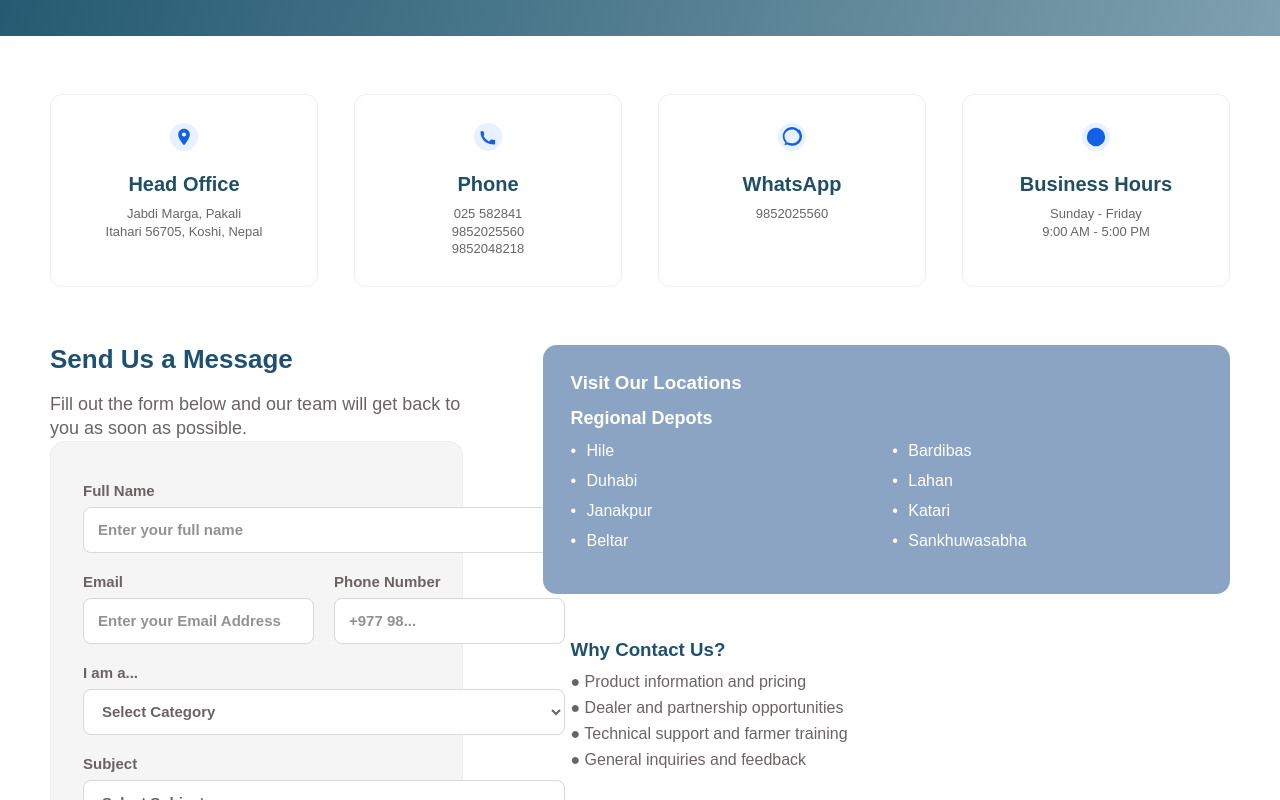
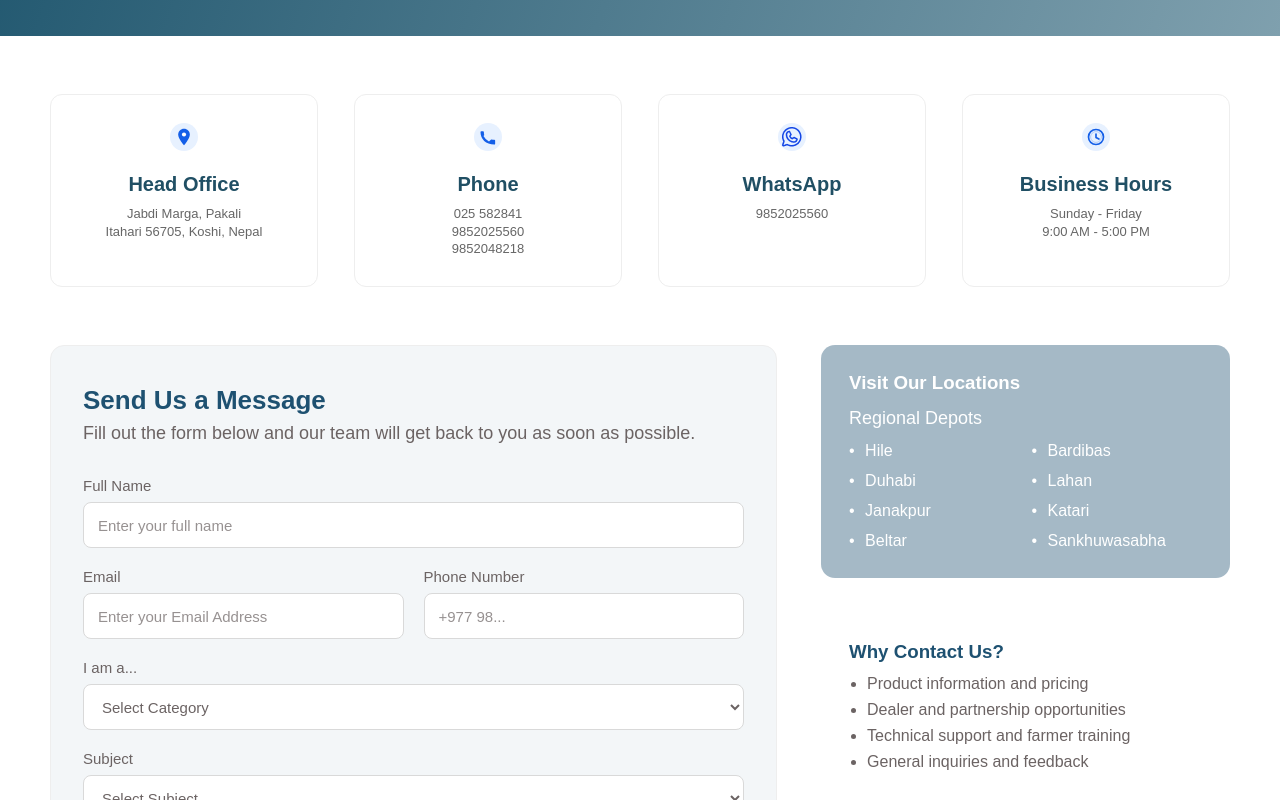
Before and after one commit to akritigiri3/SagarFeeds, a React (Vite) app in the folder frontend/: page /contact in a window 1280 px wide. Shown: the part 300-1100 px from the top of the page. Built offline with nearby package versions, Linux system fonts and the light colour scheme.

Commit message:
Contact Form updated successfully

```diff
--- a/frontend/src/App.css
+++ b/frontend/src/App.css
@@ -639,7 +639,7 @@ p {
 }
 
 .contact-aside article:first-child {
-  background: #8BA4C4 !important;
+  background: rgba(30, 81, 113, 0.4) !important;
   color: var(--white);
   border-radius: 14px !important;
 }
@@ -665,6 +665,33 @@ p {
 
 .contact-aside article:nth-child(2) {
   border-radius: 14px !important;
+}
+
+.contact-aside {
+  align-self: start;
+  justify-self: end;
+  display: flex;
+  flex-direction: column;
+  gap: 18px;
+  z-index: 1;
+}
+
+.contact-aside article {
+  max-width: 320px;
+}
+
+.contact-aside h3,
+.contact-form-section h2 {
+  font-weight: 800;
+}
+
+.contact-aside strong {
+  font-weight: 400;
+}
+
+.contact-aside ul {
+  margin: 0;
+  padding-left: 18px;
 }
 
 .network-band {
@@ -823,9 +850,23 @@ p {
 .contact-form-section {
   align-items: start;
   display: grid;
-  gap: 80px;
-  grid-template-columns: minmax(260px, 0.75fr) minmax(0, 1.25fr);
+  gap: 44px;
+  grid-template-columns: minmax(460px, 1.6fr) minmax(360px, 0.9fr);
   padding-top: 0;
+}
+
+.contact-left {
+  min-width: 0;
+}
+
+.contact-aside {
+  justify-self: start;
+  width: 100%;
+}
+
+.contact-aside article {
+  width: 100%;
+  max-width: none;
 }
 
 .contact-form-section h2 {
@@ -841,20 +882,37 @@ p {
 }
 
 .contact-form {
-  background: #f5f5f5;
+  background-color: rgba(30,81,113,0.05);
   border: 1px solid var(--line);
   border-radius: 14px;
   display: grid;
   gap: 20px;
   grid-template-columns: 1fr;
   padding: 40px 32px 48px 32px;
+  position: relative;
+  z-index: 2;
+}
+
+.contact-form .contact-form-heading {
+  margin: 0 0 12px 0;
+}
+
+.contact-form .contact-form-heading h2 {
+  margin: 0 0 6px 0;
+  color: #1E5171;
+}
+
+.contact-form .contact-form-heading p {
+  margin: 0;
+  color: #6B6363;
+  font-weight: 400;
 }
 
 .contact-form label {
   color: #6B6363;
   display: grid;
   font-size: 15px;
-  font-weight: 800;
+  font-weight: 400;
   gap: 8px;
 }
 
--- a/frontend/src/pages/ContactPage.jsx
+++ b/frontend/src/pages/ContactPage.jsx
@@ -1,5 +1,6 @@
 import PageHero from "../components/PageHero.jsx";
 import { useState } from "react";
+import whatsappLogo from "../assets/whatsapp-logo.png";
 
 const contactItems = [
   ["Head Office", "Jabdi Marga, Pakali", "Itahari 56705, Koshi, Nepal"],
@@ -65,15 +66,15 @@ function ContactPage() {
     }
     if (title.toLowerCase().includes("whatsapp")) {
       return (
-        <svg width="20" height="20" viewBox="0 0 24 24" fill="none" xmlns="http://www.w3.org/2000/svg" aria-hidden>
-          <path d="M20.52 3.48A11.94 11.94 0 0012 .04C6 0 1 5 1 11.02 1 14 2 16.6 4 18.7L3 22l3.4-1c2 1.1 4.5 1.5 6.6 1.5 6.02 0 11-5 11-11.02 0-3.17-1.24-6.12-3.48-8.99zM12 19.5c-1.9 0-3.8-.4-5.4-1.2L5 19l.8-1.6A8.98 8.98 0 013 11.02C3 6.6 7.01 3 12 3c2.2 0 4.2.8 5.7 2.3A8.9 8.9 0 0121 11.02C21 15.97 16.97 19.5 12 19.5z" fill="#145fe8" />
-        </svg>
+        <img src={whatsappLogo} alt="WhatsApp" width="20" height="20" />
       );
     }
     if (title.toLowerCase().includes("business") || title.toLowerCase().includes("hour")) {
       return (
         <svg width="20" height="20" viewBox="0 0 24 24" fill="none" xmlns="http://www.w3.org/2000/svg" aria-hidden>
-          <path d="M12 1a11 11 0 1011 11A11 11 0 0012 1zm1 12.59V6a1 1 0 10-2 0v7a1 1 0 00.29.71l4 4a1 1 0 001.42-1.42z" fill="#145fe8" />
+          <circle cx="12" cy="12" r="9" stroke="#145fe8" strokeWidth="2" />
+          <path d="M12 8.5V12.5L15.5 14.5" stroke="#145fe8" strokeWidth="2" strokeLinecap="round" strokeLinejoin="round" />
+          <circle cx="12" cy="12" r="6.5" stroke="#145fe8" strokeWidth="1" opacity="0.3" />
         </svg>
       );
     }
@@ -101,12 +102,11 @@ function ContactPage() {
 
       <section className="page-wrap contact-form-section section-pad">
         <div className="contact-left">
-          <div className="contact-form-heading">
-            <h2>Send Us a Message</h2>
-            <p>Fill out the form below and our team will get back to you as soon as possible.</p>
-          </div>
-
           <form className="contact-form hover-card" onSubmit={handleSubmit}>
+            <div className="contact-form-heading">
+              <h2>Send Us a Message</h2>
+              <p>Fill out the form below and our team will get back to you as soon as possible.</p>
+            </div>
             <label style={{ gridColumn: "1 / -1" }}>
               Full Name
               <input
@@ -197,7 +197,7 @@ function ContactPage() {
         <aside className="contact-aside">
           <article className="hover-card" style={{ padding: 28 }}>
             <h3 style={{ color: "#fff", marginBottom: 12 }}>Visit Our Locations</h3>
-            <p style={{ marginTop: 12, color: "#fff" }}><strong>Regional Depots</strong></p>
+            <p style={{ marginTop: 12, color: "#fff" }}><span style={{ fontWeight: 400 }}>Regional Depots</span></p>
             <ul className="depot-list" style={{ marginTop: 12 }}>
               <li>Hile</li>
               <li>Bardibas</li>
@@ -212,11 +212,11 @@ function ContactPage() {
 
           <article className="hover-card" style={{ padding: 28, marginTop: 18 }}>
             <h3 style={{ color: "#1E5171", marginBottom: 12 }}>Why Contact Us?</h3>
-            <ul style={{ marginTop: 12, color: "#6B6363", listStyle: "none", paddingLeft: 0 }}>
-              <li style={{ marginBottom: 8 }}>● Product information and pricing</li>
-              <li style={{ marginBottom: 8 }}>● Dealer and partnership opportunities</li>
-              <li style={{ marginBottom: 8 }}>● Technical support and farmer training</li>
-              <li>● General inquiries and feedback</li>
+            <ul style={{ marginTop: 12, color: "#6B6363" }}>
+              <li style={{ marginBottom: 8 }}>Product information and pricing</li>
+              <li style={{ marginBottom: 8 }}>Dealer and partnership opportunities</li>
+              <li style={{ marginBottom: 8 }}>Technical support and farmer training</li>
+              <li>General inquiries and feedback</li>
             </ul>
           </article>
         </aside>
```
Also changed, not shown: frontend/src/assets/whatsapp-logo.png (added).
